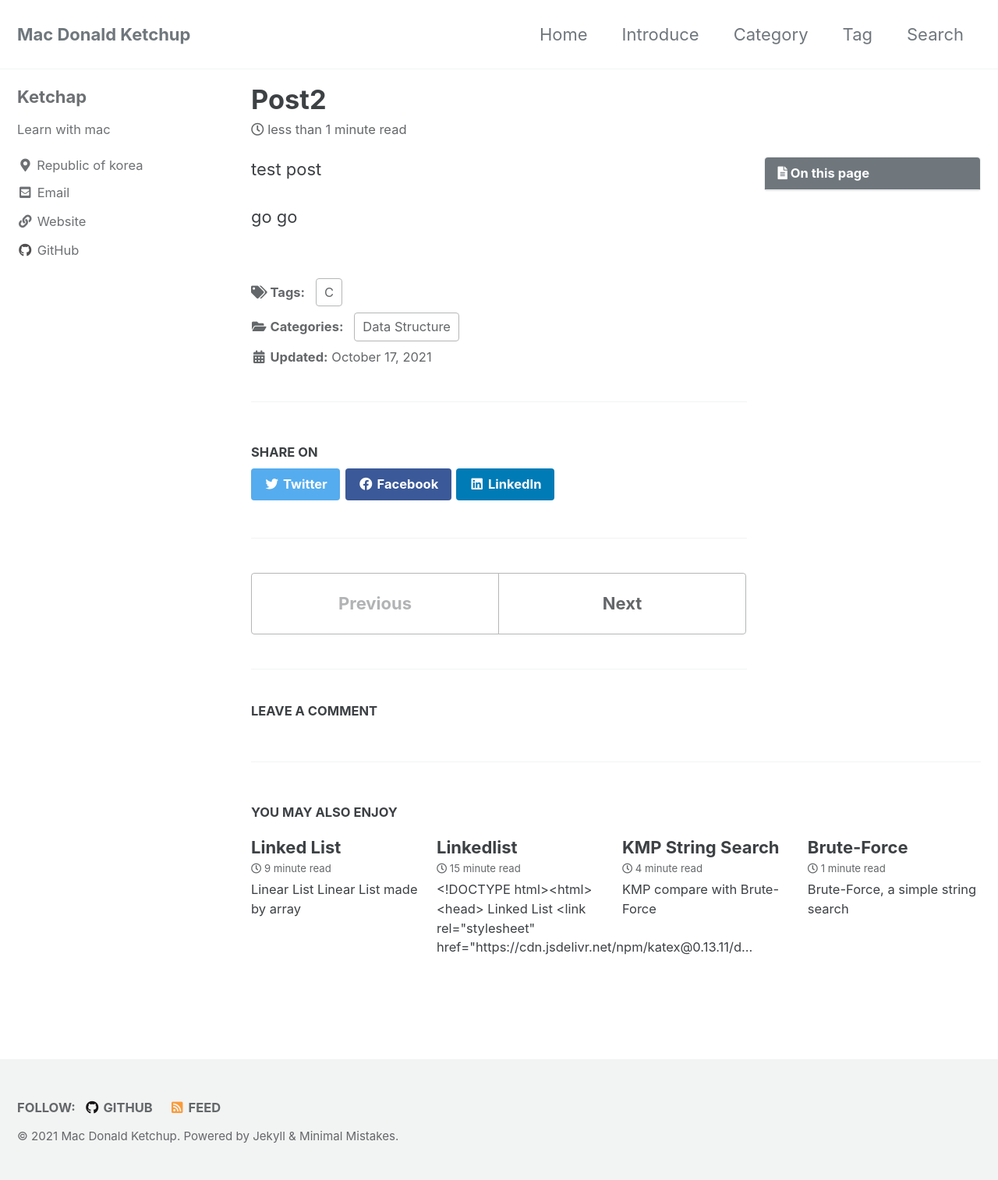
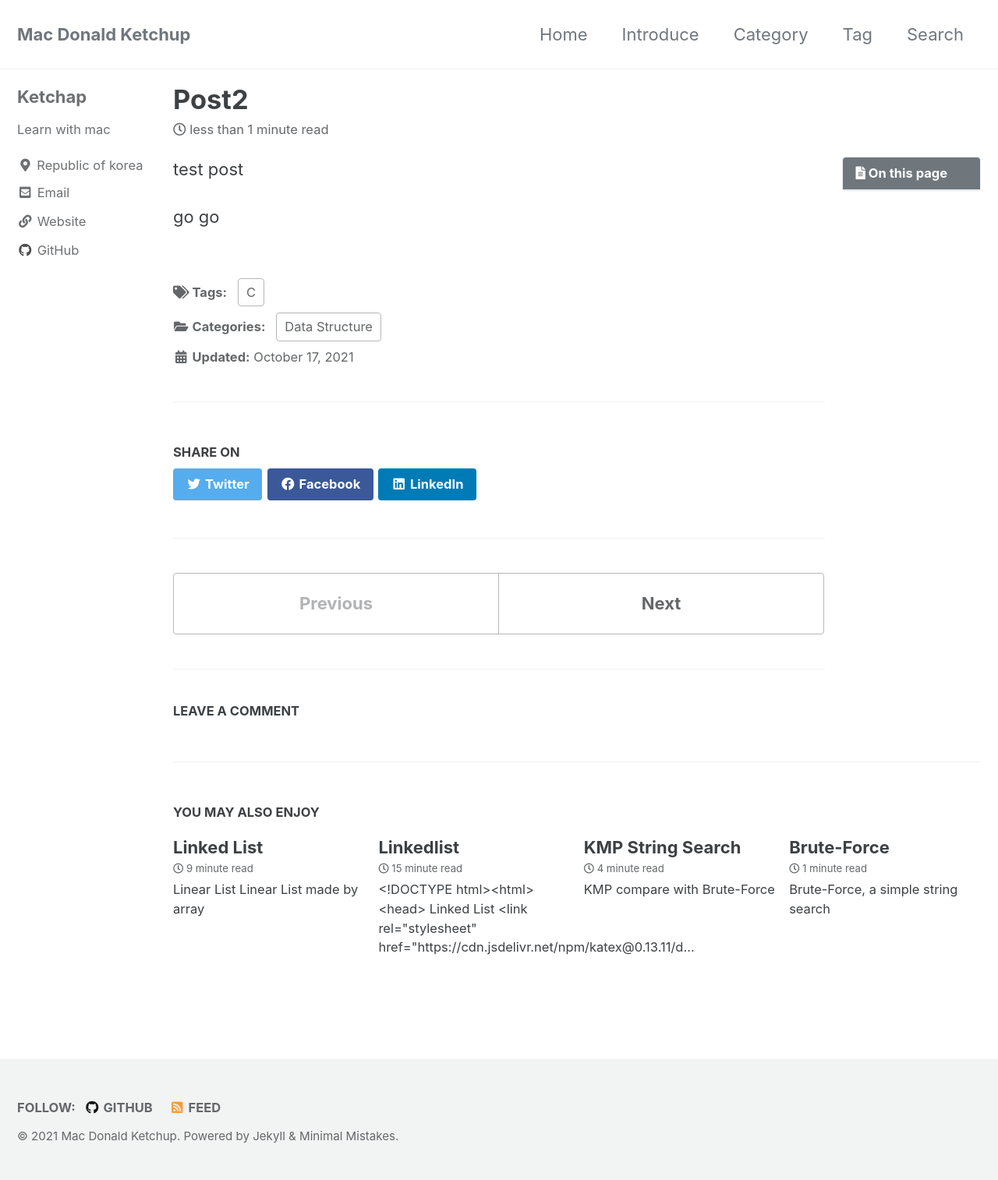
Before and after one commit to iJSPARK/iJSPARK.github.io, a Jekyll site: the page built from _posts/2021-10-17-post2.md, in a window 1280 px wide. Shown: the whole page at 78% size. Built offline with Jekyll 4.4.1, drawn with Linux system fonts in a browser that asks for light colours; cached includes are drawn as plain includes; comment, search, counter and statistics services are not loaded.

Commit message:
right fix

```diff
--- a/_sass/minimal-mistakes/_variables.scss
+++ b/_sass/minimal-mistakes/_variables.scss
@@ -154,10 +154,14 @@ $max-width: $x-large !default;
 /*
    Grid
    ========================================================================== */
-
+$right-sidebar-width-narrow: 150px !default;
+$right-sidebar-width: 200px !default;
+$right-sidebar-width-wide: 250px !default;
+/*
 $right-sidebar-width-narrow: 200px !default;
 $right-sidebar-width: 300px !default;
 $right-sidebar-width-wide: 400px !default;
+*/
 
 /*
    Other
```
